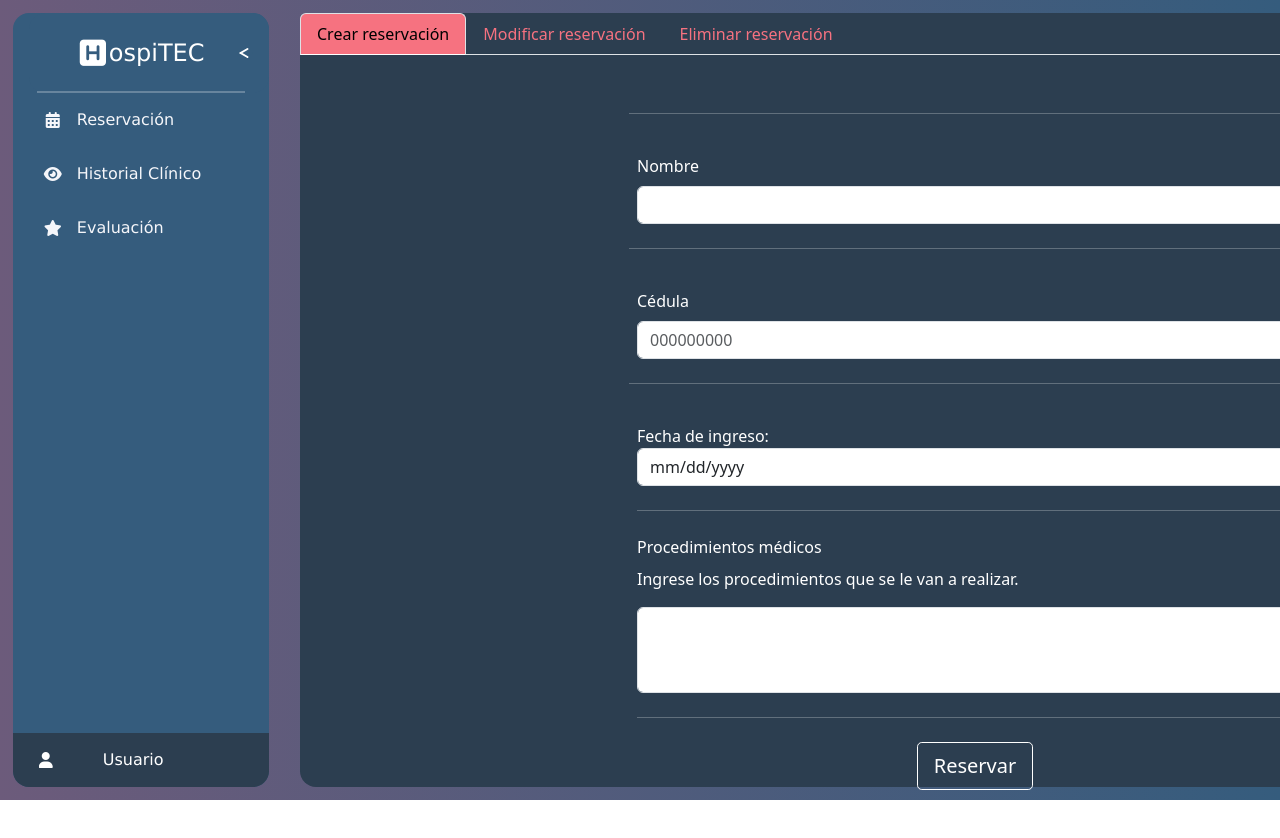
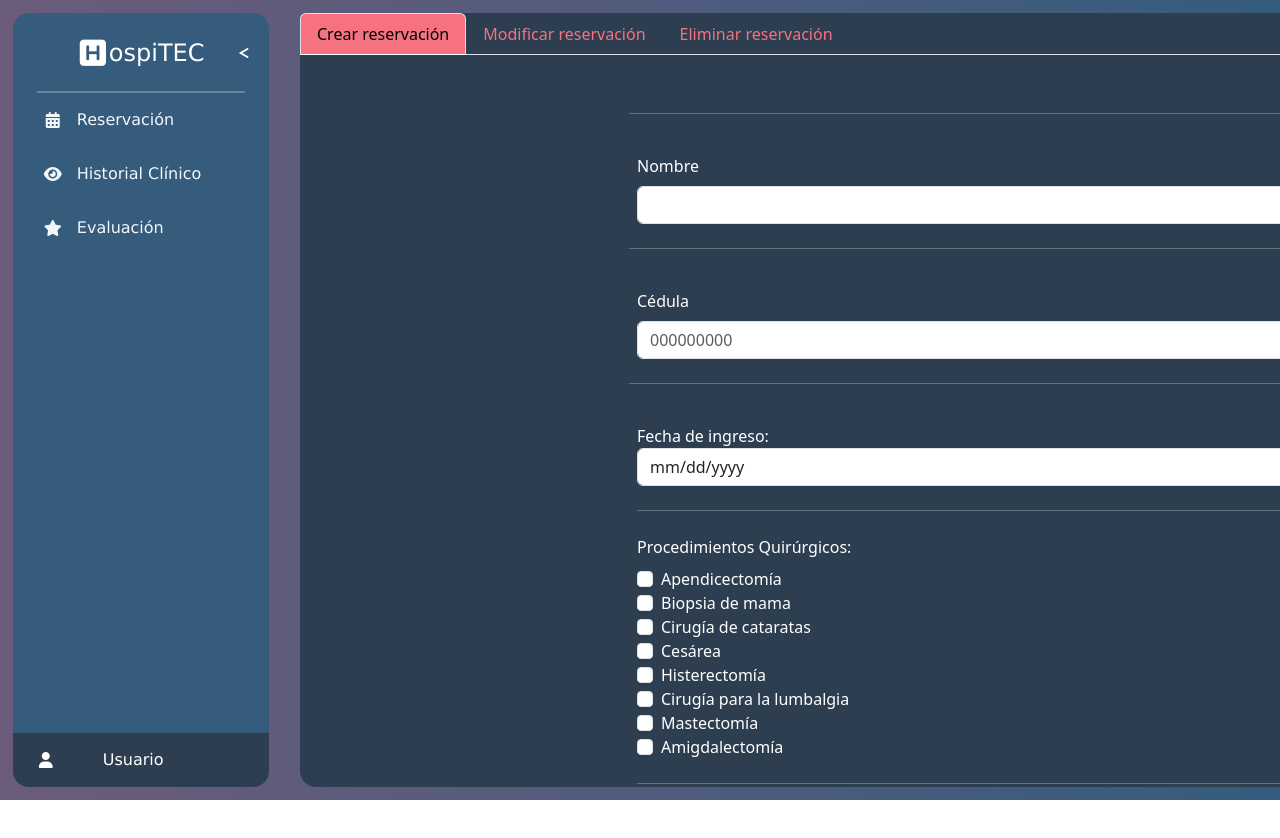
Before and after one commit to Andresmr17/HospiTEC, an Angular app: page /paciente-menu/gestion-reservacion in a window 1280 px wide. Shown: the top 838 px of the page. Built offline with nearby package versions, Linux system fonts and the light colour scheme.

Commit message:
Commit 5
Cambios pequeños en interfaz

```diff
--- a/src/app/Vistas/vista-paciente/paciente-menu/gestion-reservacion/gestion-reservacion.component.html
+++ b/src/app/Vistas/vista-paciente/paciente-menu/gestion-reservacion/gestion-reservacion.component.html
@@ -49,10 +49,10 @@
         <hr class="my-4">
 
         <div class="col-12">
-          <div class="mb-3">
-            <label for="Info" class="form-label">Procedimientos médicos</label>
-            <p>Ingrese los procedimientos que se le van a realizar.</p>
-            <textarea class="form-control" id="Info" name="Info" placeholder="" rows="3" [(ngModel)]="Procedimientos" #procedimientos="ngModel"></textarea>
+          <label  class="form-label">Procedimientos Quirúrgicos:</label>
+          <div *ngFor="let procedimiento of procedimientos">
+            <input class="form-check-input me-2" type="checkbox" id="{{procedimiento.nombre}}" [(ngModel)]="procedimiento.seleccionado" name="procedimientos_{{procedimiento.nombre}}" >
+            <label for="{{procedimiento.nombre}}">{{procedimiento.nombre}}</label>
           </div>
         </div>
 
@@ -109,14 +109,6 @@
 
         <hr class="my-4">
 
-        <div class="col-12">
-          <div class="mb-3">
-            <label for="Info2" class="form-label">Procedimientos médicos</label>
-            <p>Ingrese los procedimientos que se le van a realizar.</p>
-            <textarea class="form-control" id="Info2" name="Info2" placeholder="" rows="3" [(ngModel)]="Procedimientos" #procedimientos="ngModel"></textarea>
-          </div>
-        </div>
-
         <hr class="my-4">
 
         <div class="container-btn">
@@ -168,16 +160,6 @@
 
         <hr class="my-4">
 
-        <div class="col-12">
-          <div class="mb-3">
-            <label for="Info3" class="form-label">Procedimientos médicos</label>
-            <p>Ingrese los procedimientos que se le van a realizar.</p>
-            <textarea class="form-control" id="Info3" name="Info3" placeholder="" rows="3" [(ngModel)]="Procedimientos" #procedimientos="ngModel"></textarea>
-          </div>
-        </div>
-
-        <hr class="my-4">
-
         <div class="container-btn">
           <button class="btn-custom" type="submit" [disabled]="form.invalid">Eliminar</button>
         </div>
--- a/src/app/Vistas/vista-paciente/paciente-menu/gestion-reservacion/gestion-reservacion.component.ts
+++ b/src/app/Vistas/vista-paciente/paciente-menu/gestion-reservacion/gestion-reservacion.component.ts
@@ -1,6 +1,6 @@
 import { Component } from '@angular/core';
 import {FormsModule, ReactiveFormsModule} from "@angular/forms";
-import {NgIf} from "@angular/common";
+import {NgForOf, NgIf} from "@angular/common";
 
 @Component({
   selector: 'app-gestion-reservacion',
@@ -8,7 +8,8 @@ import {NgIf} from "@angular/common";
   imports: [
     FormsModule,
     ReactiveFormsModule,
-    NgIf
+    NgIf,
+    NgForOf
   ],
   templateUrl: './gestion-reservacion.component.html',
   styleUrl: './gestion-reservacion.component.css'
@@ -26,4 +27,15 @@ export class GestionReservacionComponent {
     console.log(data);
   }
 
+  procedimientos: { nombre: string, seleccionado: boolean }[] = [
+    { nombre: 'Apendicectomía', seleccionado: false },
+    { nombre: 'Biopsia de mama', seleccionado: false },
+    { nombre: 'Cirugía de cataratas', seleccionado: false },
+    { nombre: 'Cesárea', seleccionado: false },
+    { nombre: 'Histerectomía', seleccionado: false },
+    { nombre: 'Cirugía para la lumbalgia', seleccionado: false },
+    { nombre: 'Mastectomía', seleccionado: false },
+    { nombre: 'Amigdalectomía', seleccionado: false }
+  ];
+
 }
```
